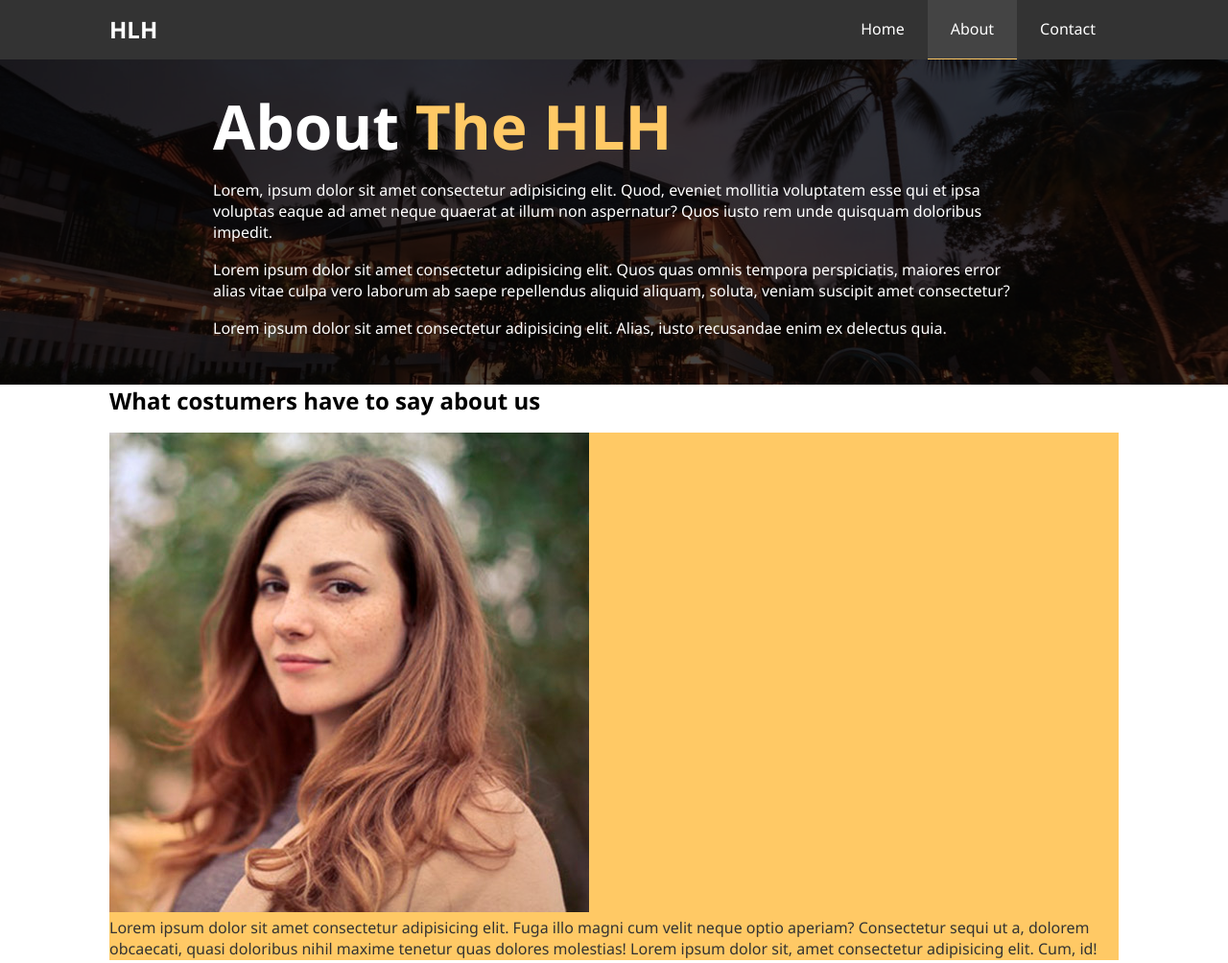
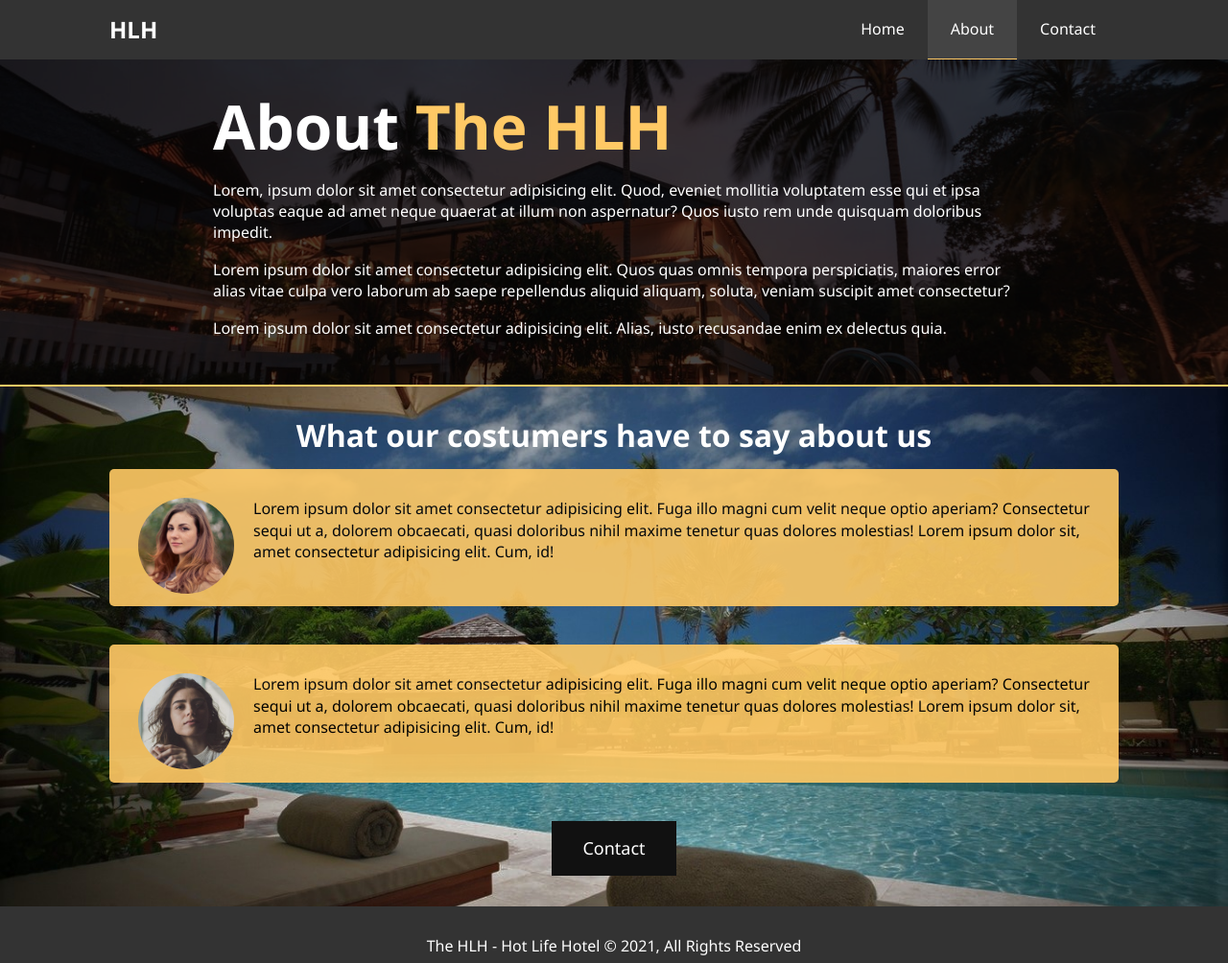
Before and after one commit to Oussama-Moussaoui/3-Pages-Hotel-Website-Project-with-HTML-CSS, a plain HTML site: page Rebuilding/about.html in a window 1280 px wide. Shown: the top 1004 px of the page at 96% size. Drawn offline with Linux system fonts and the light colour scheme.

Commit message:
Added css for the testimonials part

```diff
--- a/Rebuilding/about.html
+++ b/Rebuilding/about.html
@@ -37,7 +37,7 @@
 
     <section id="testimonials">
         <div class="container">
-            <h2>What costumers have to say about us</h2>
+            <h2 class="m-heading">What our costumers have to say about us</h2>
             <div class="testimonial bg-primary">
                 <img src="img/person-1.jpg">
                 <p>Lorem ipsum dolor sit amet consectetur adipisicing elit. Fuga illo magni cum velit neque optio aperiam? Consectetur sequi ut a, dolorem obcaecati, quasi doloribus nihil maxime tenetur quas dolores molestias! Lorem ipsum dolor sit, amet consectetur adipisicing elit. Cum, id!</p>
--- a/Rebuilding/css/style.css
+++ b/Rebuilding/css/style.css
@@ -46,6 +46,11 @@ p {
     font-size: 4rem;
     line-height: 1.2;
     margin-bottom: 1rem;
+}
+
+.m-heading {
+    font-size: 2rem;
+    line-height: 1.2;
 }
 
 .lead {
@@ -193,6 +198,7 @@ p {
 #about-info {
     background: rgba(0, 0, 0, 0.7);
     position: relative;
+    border-bottom: var(--primary-clr) 2px solid;
 }
 
 #about-info::before {
@@ -213,6 +219,31 @@ p {
     margin: auto;
 }
 
+/* Testimonials */
+#testimonials {
+    background: url('../img/pexels-thorsten-technoman-338504-\ copy.jpg') no-repeat center center/cover;
+    padding: 2rem 1rem;
+    text-align: center;
+    color: #fff;
+}
+
+#testimonials .testimonial {
+    opacity: 0.9;
+    border-radius: 5px;
+    text-align: left;
+    color: #000;
+    padding: 30px;
+    margin-bottom: 40px;
+}
+
+#testimonials .testimonial img {
+    float: left;
+    width: 100px;
+    border-radius: 50%;
+    margin-right: 20px;
+    margin-bottom: 20px;
+}
+
 /* Main Footer */
 #main-footer {
     color: #fff;
```
